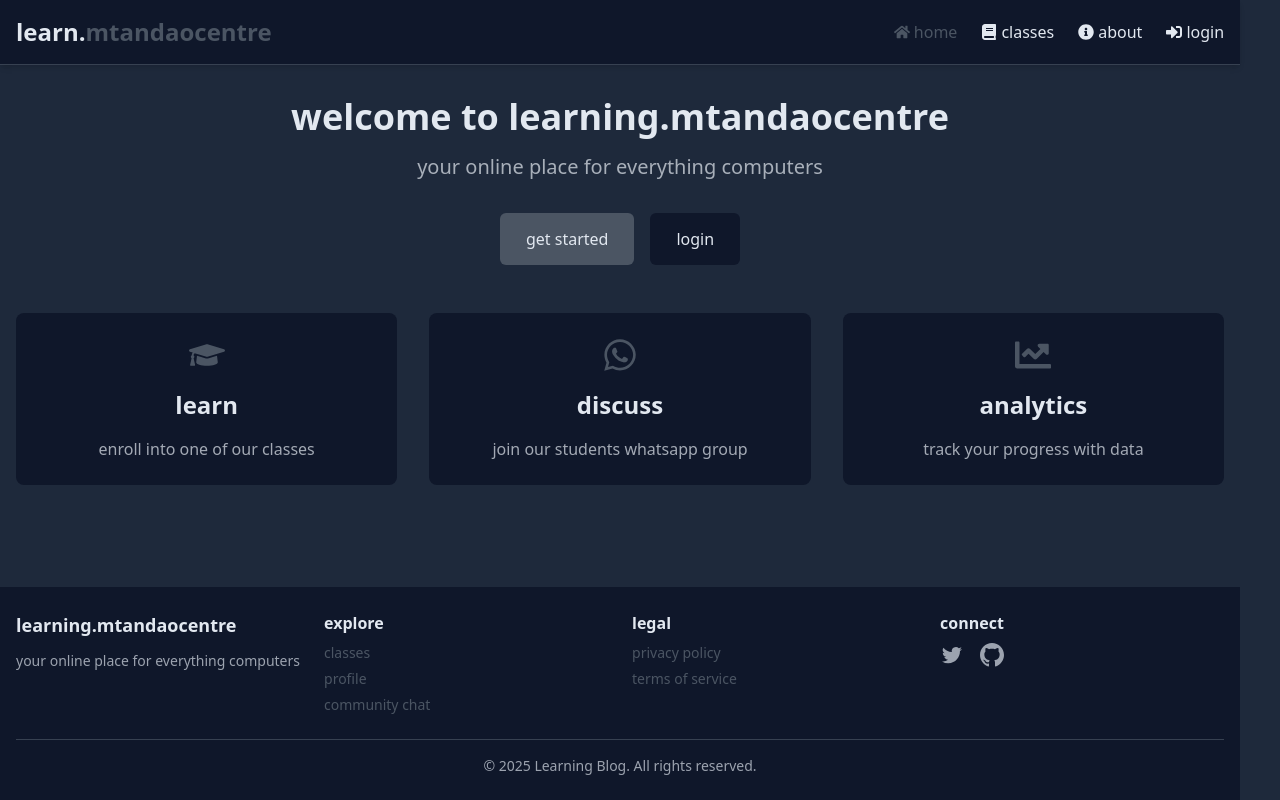
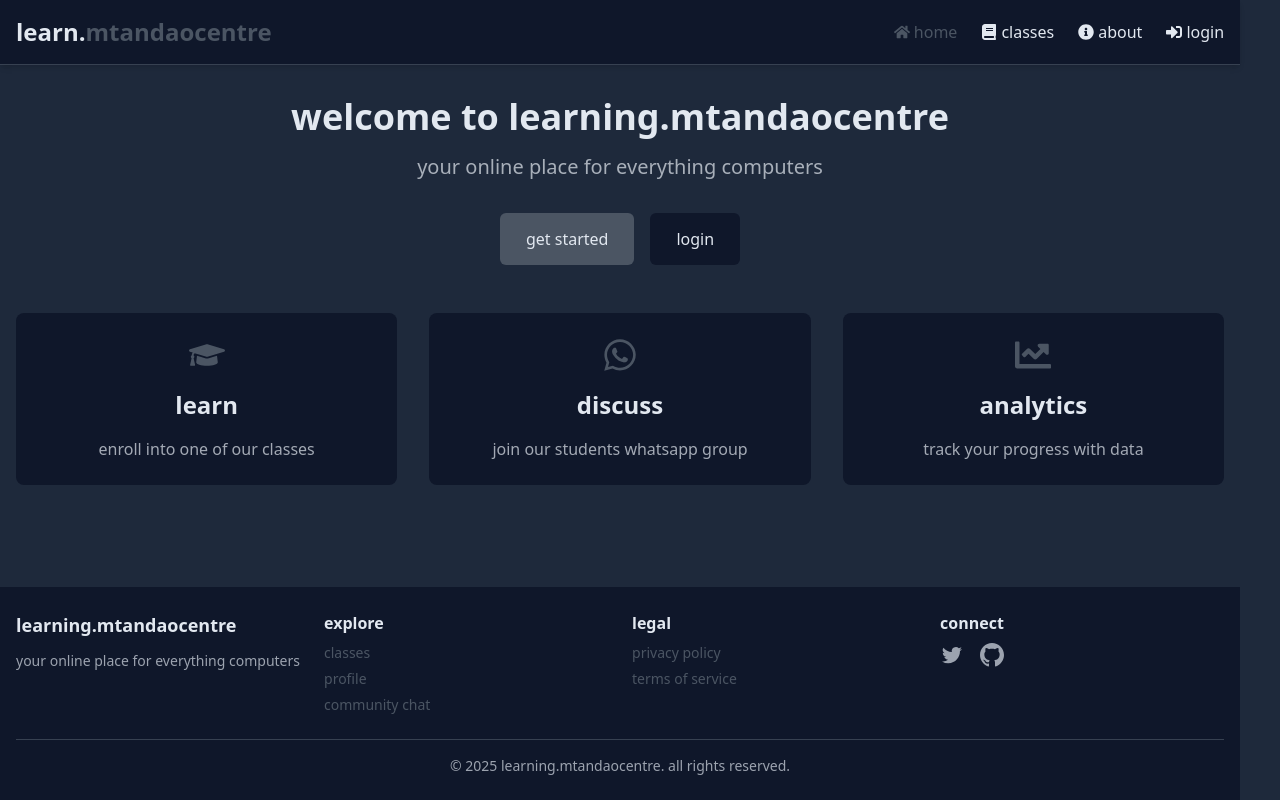
Before and after one commit to mtandaocentre/learn.mtandaocentre, a React (Vite) app in the folder client/: page / in a window 1280 px wide. Built offline with nearby package versions, Linux system fonts and the light colour scheme; no server answers.

Commit message:
Changed title and caps for copyright area

```diff
--- a/client/src/components/Footer.jsx
+++ b/client/src/components/Footer.jsx
@@ -82,7 +82,7 @@ const Footer = () => {
         </div>
         <div className="border-t border-gray-700 pt-4 text-center text-gray-400 text-sm">
           <p>
-            &copy; {new Date().getFullYear()} Learning Blog. All rights reserved.
+            &copy; {new Date().getFullYear()} learning.mtandaocentre. all rights reserved.
           </p>
         </div>
       </div>
```
